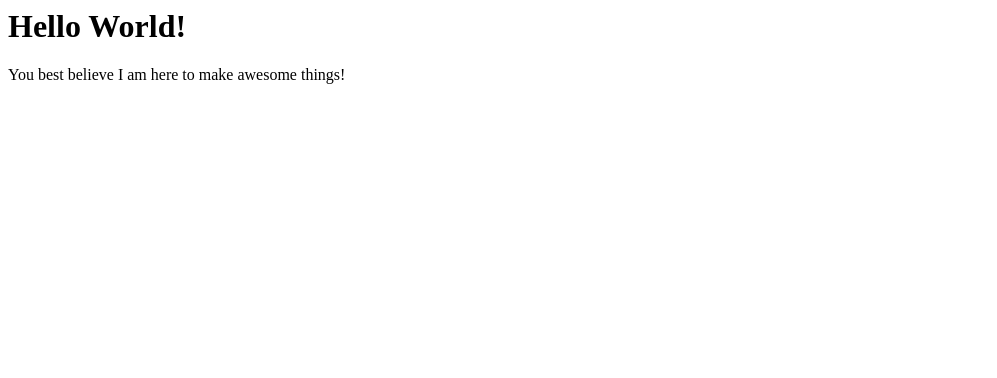
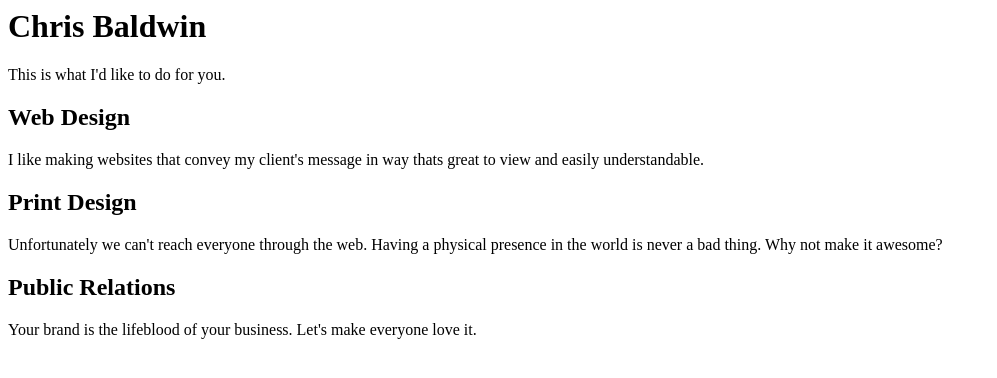
Before and after one commit to chris-baldwin/chris-baldwin.github.io, a plain HTML site: page index.html in a window 1280 px wide. Shown: the whole page, without its empty margins (0-997 px from the left). Drawn offline with Linux system fonts and the light colour scheme.

Commit message:
Testing CHanges
Added intro content

```diff
--- a/index.html
+++ b/index.html
@@ -1,3 +1,18 @@
-<h1>Hello World!</h1>
+<h1>Chris Baldwin</h1>
 
-<p>You best believe I am here to make awesome things!</p>
+<p>This is what I'd like to do for you.</p>
+
+<div>
+	<h2>Web Design</h2>
+	<p>I like making websites that convey my client's message in way thats great to view and easily understandable.</p>
+</div>
+
+<div>
+	<h2>Print Design</h2>
+	<p>Unfortunately we can't reach everyone through the web. Having a physical presence in the world is never a bad thing. Why not make it awesome?</p>
+</div>
+
+<div>
+	<h2>Public Relations</h2>
+	<p>Your brand is the lifeblood of your business. Let's make everyone love it.</p>
+</div>
```
